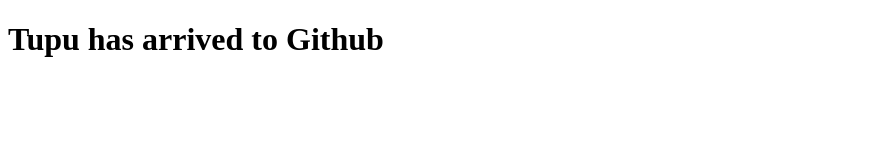
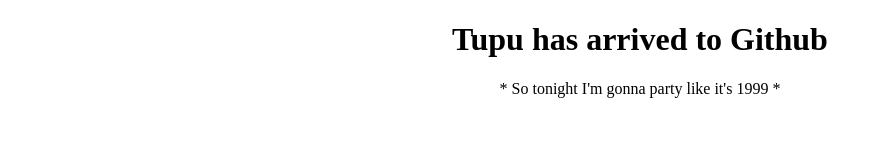
Before and after one commit to kivikorva/kivikorva.github.io, a plain HTML site: page index.html in a window 1280 px wide. Shown: the whole page, without its empty margins (0-882 px from the left). Drawn offline with Linux system fonts and the light colour scheme.

Commit message:
savetan fileesta toisen version

```diff
--- a/index.html
+++ b/index.html
@@ -3,5 +3,11 @@
     <title> Tupu is here</title>
     </head>
     <body>
-        <h1>Tupu has arrived to Github</h1>
+        <center>
+
+        <h1>Tupu has arrived to Github</h1><p></p>
+        *   So tonight I'm gonna party like it's 1999   *
+        <br>
+
+    </center>
     </body
```
